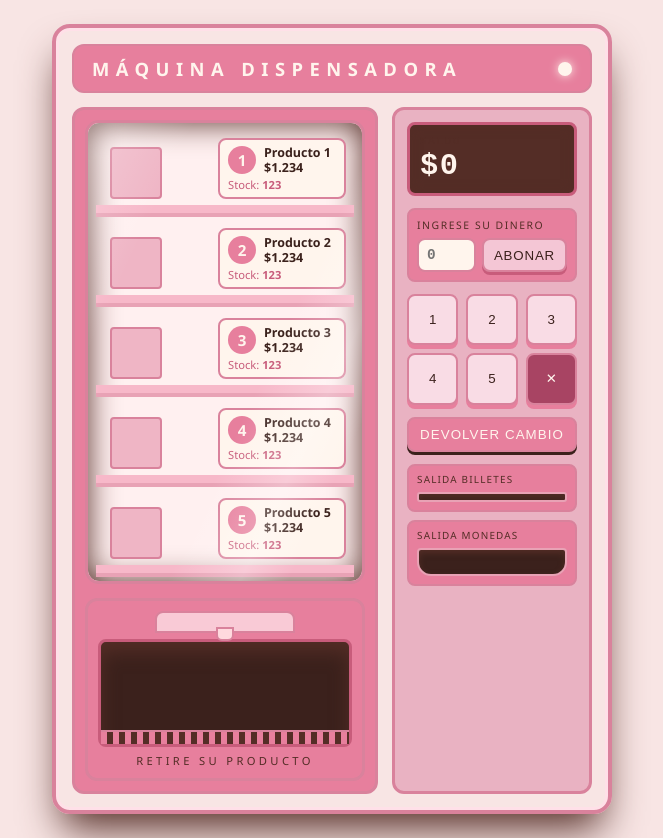
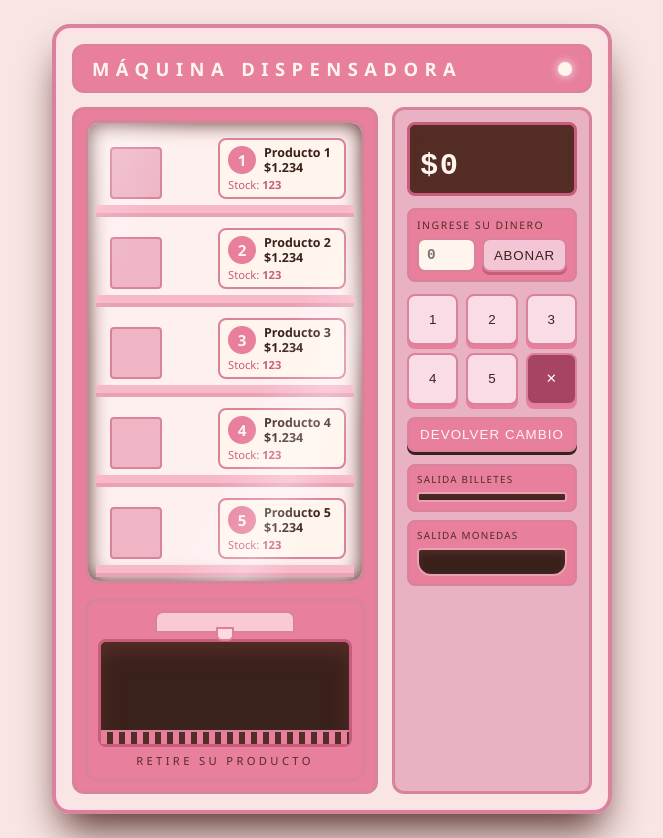
Before and after one commit to alejandracorrea01/maquina-dispensadora-cafe, a plain HTML site: page index.html in a window 1280 px wide. Shown: the whole page, without its empty margins (308-971 px from the left). Drawn offline with Linux system fonts and the light colour scheme.

Commit message:
Se suaviza la sombra interior de la vitrina

```diff
--- a/style.css
+++ b/style.css
@@ -120,7 +120,7 @@ body {
   background: var(--color-interior);
   border: 3px solid var(--color-border);
   border-radius: 14px;
-  box-shadow: inset 0 0 30px var(--color-shadow);
+  box-shadow: inset 0 0 20px var(--color-shadow);
   overflow: hidden;
 }
 
```
